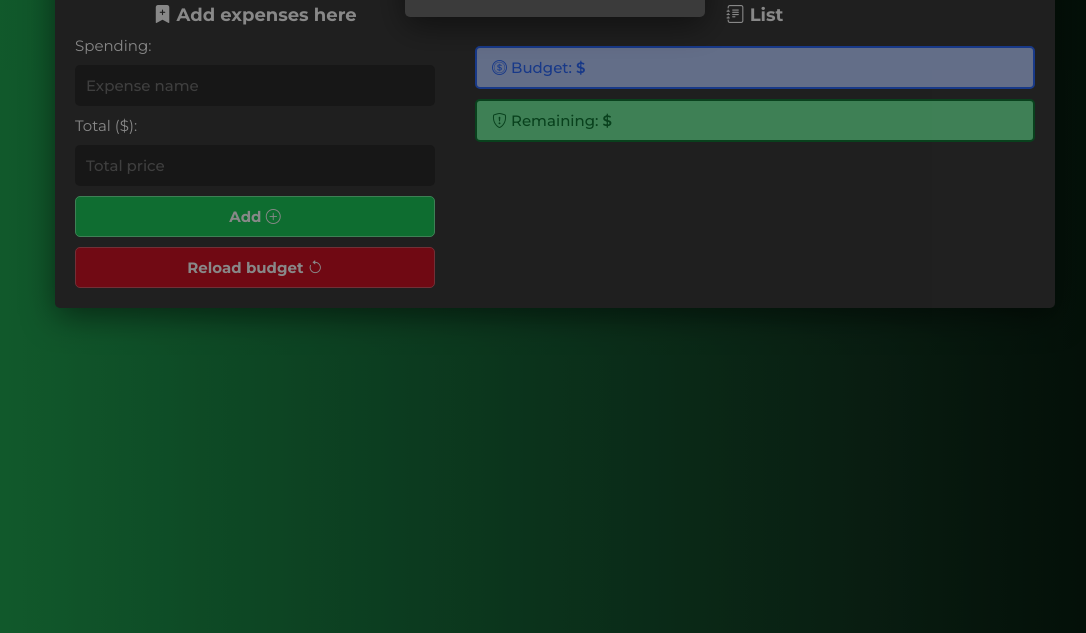
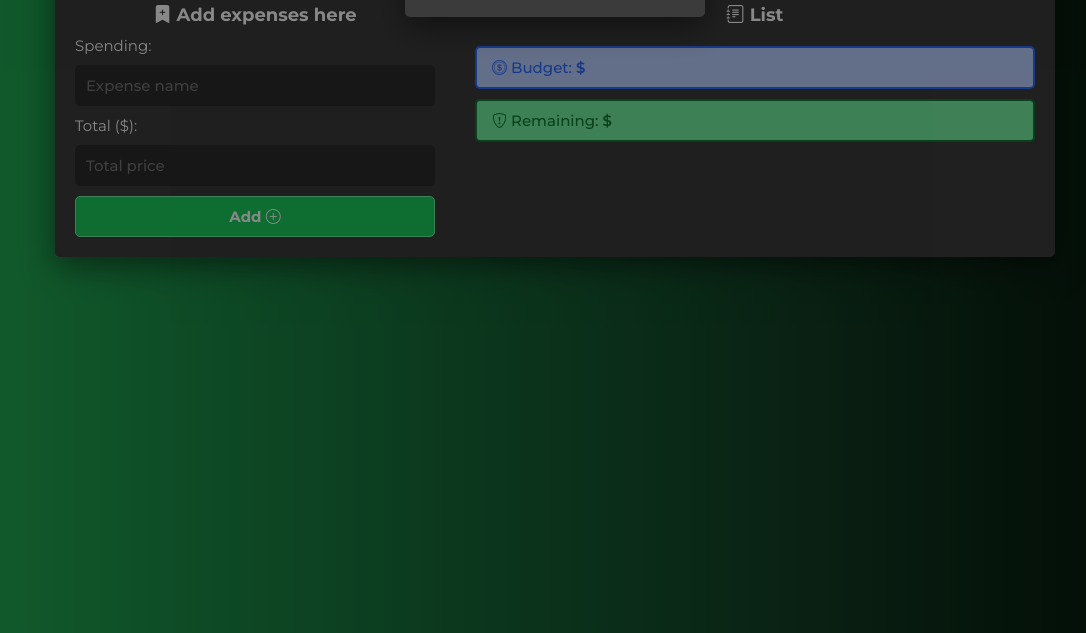
Before and after one commit to CamiloG909/expense-calculator, a plain HTML site: page index.html in a window 1280 px wide. Shown: the part 167-800 px from the top of the page, without its empty margins (85-1171 px from the left). Drawn offline with nearby package versions, Linux system fonts and the light colour scheme.

Commit message:
Update index.html

```diff
--- a/index.html
+++ b/index.html
@@ -30,9 +30,6 @@
 							Add <i class="bi bi-plus-circle"></i>
 						</button>
 					</form>
-					<button id="reload-budget" class="box__btn-reload">
-						Reload budget <i class="bi bi-arrow-counterclockwise"></i>
-					</button>
 				</div>
 				<div>
 					<p class="box__subtitle"><i class="bi bi-journal-text"></i> List</p>
```
